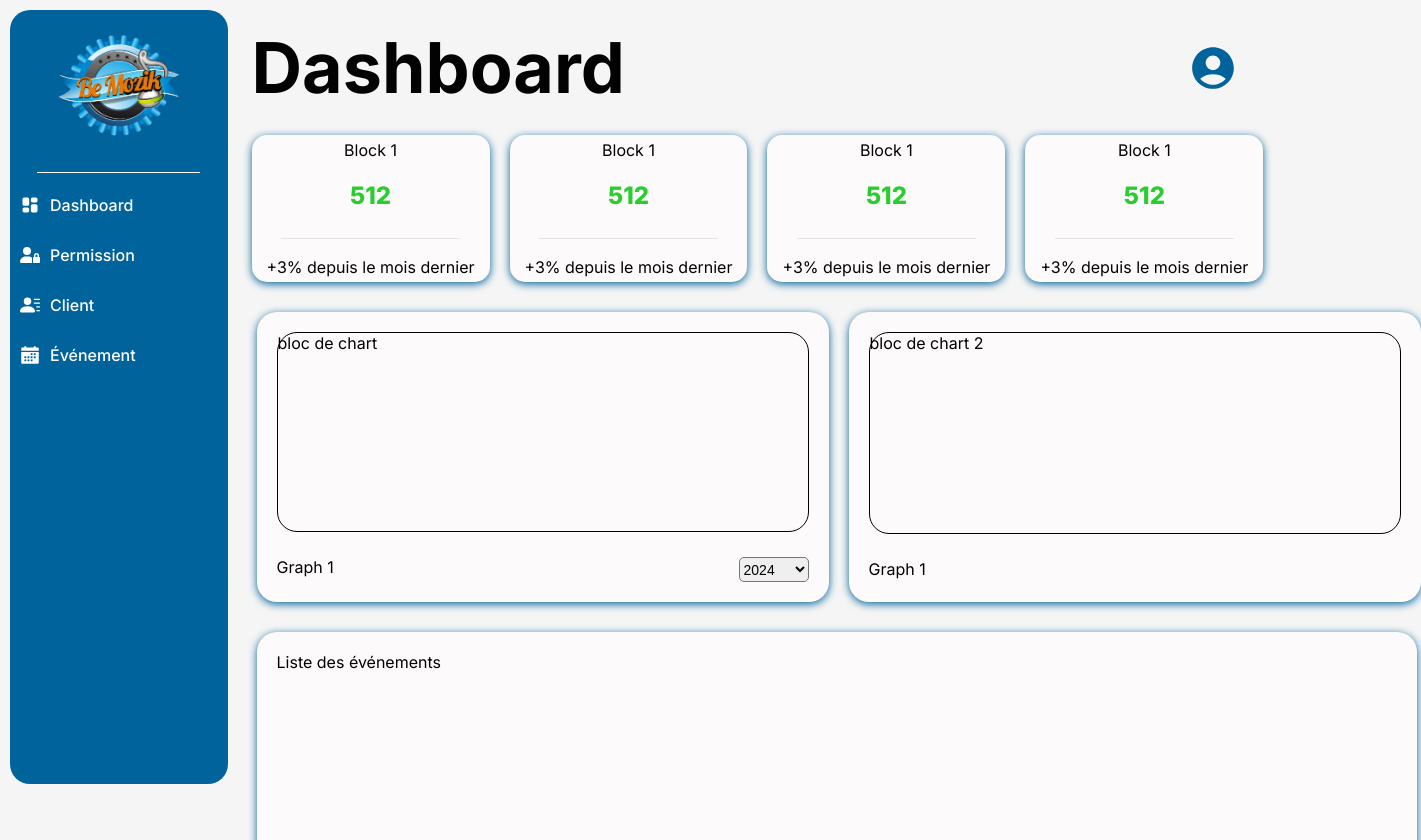
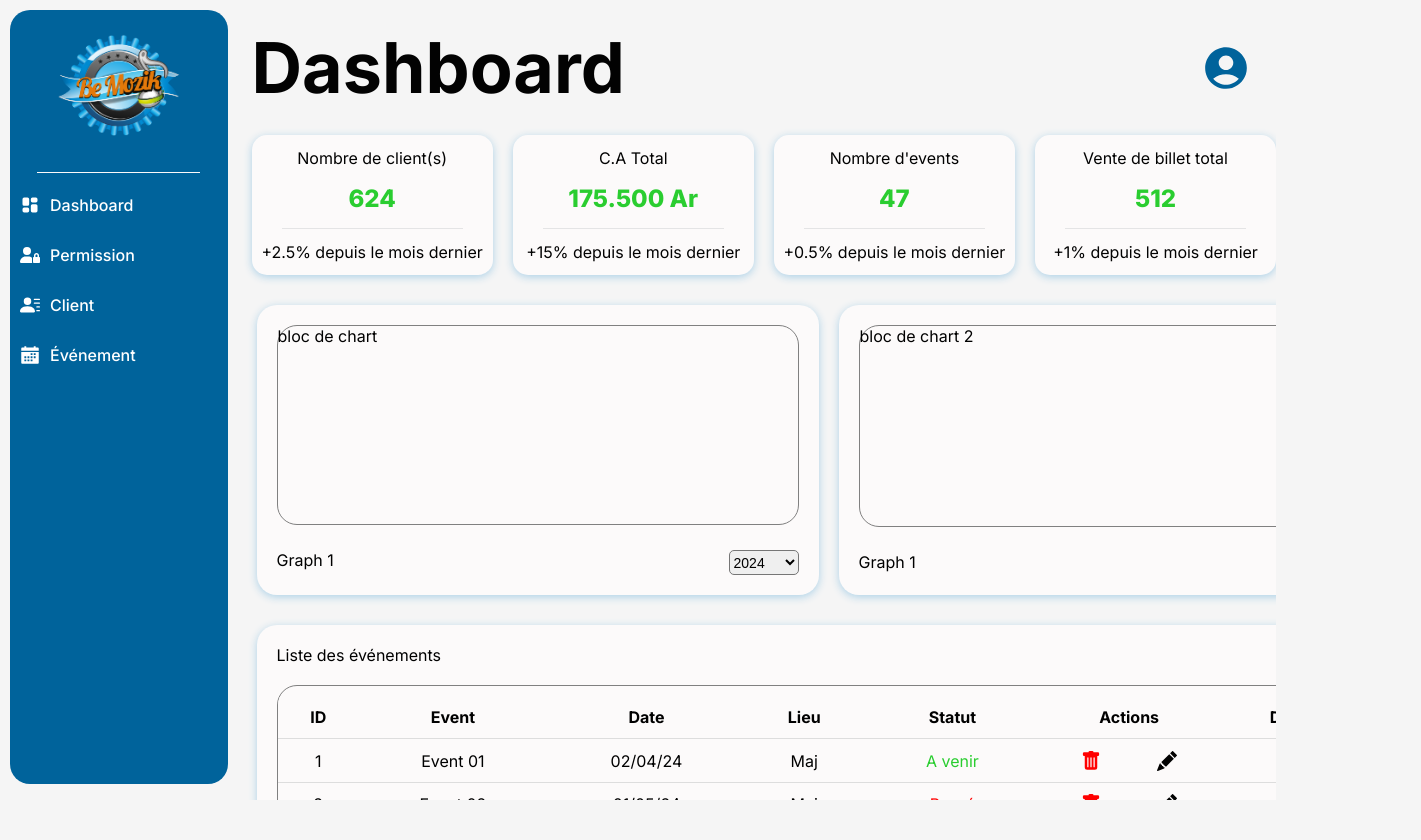
Before and after one commit to Be-mozik/Front-end-Admin, a React (Create React App) app: page / in a window 1280 px wide. Shown: the top 840 px of the page, 1421 px wide, since content can reach past the window. After the commit the page ends 800 px from the top, so only its background shows below. Built offline with nearby package versions, Linux system fonts and the light colour scheme.

Commit message:
dash board avec table

```diff
--- a/src/components/dashboard/Dashboard.css
+++ b/src/components/dashboard/Dashboard.css
@@ -1,8 +1,10 @@
 .container-d{
     display: block;
-    width: 81%;
+    width: 82%;
     height: 100%;
     margin-left: 17.7%;
+    position: absolute;
+    overflow-y: auto;
 }
 
 .header-d{
@@ -36,21 +38,24 @@
     flex-direction: column;
     justify-content: space-around;
     align-items: center;
-    width: 300px;
-    height: 147px;
+    width: 273px;
+    height: 120px;
     color: #020202;
     background: #FCFAFA;
     border-radius: 15px;
     font-size: 16px;
-    box-shadow: 0 2px 8px #00639B;
+    box-shadow: 0 2px 8px #acd1e7;
+    padding-top: 10px;
+    padding-bottom: 10px;
 }
 
 .info-d span{
     font-size: 24px;
     font-weight: 800;
     color: #2ACD30;
-    justify-content: center;
-    margin: 10px;
+    padding-top: 10px;
+
+
 }
 
 .info-d hr{
@@ -70,20 +75,19 @@
 .graph-ds{
     display: flex;
     flex-direction: column;
-    width: 600px;
+    width: 590px;
     height: 250px;
     border-radius: 20px;
     background: #FCFAFA;
     font-size: 16px;
-    box-shadow: 0 2px 8px #00639B;
+    box-shadow: 0 2px 8px #acd1e7;
     padding: 20px;
 }
 
 .chart{
-    width: 530px;
+    width: 520px;
     height: 200px;
-    border: solid;
-    border-width: 0.1px;
+    border: 0.1px solid grey;
     border-radius: 20px;
     align-items: center;
 }
@@ -105,12 +109,12 @@
 .table-d{
     display: flex;
     flex-direction: column;
-    width: 1120px;
-    height: 800px;
+    width: 1100px;
+    height: auto;
     border-radius: 20px;
     background: #FCFAFA;
     font-size: 16px;
-    box-shadow: 0 2px 8px #00639B;
+    box-shadow: 0 2px 8px #acd1e7;
     margin: 30px;
     padding: 20px;
 
--- a/src/components/dashboard/Dashboard.jsx
+++ b/src/components/dashboard/Dashboard.jsx
@@ -1,7 +1,7 @@
 import Sidebar from "../sidebar/Sidebar";
 import { MdAccountCircle } from "react-icons/md"
 import './Dashboard.css'
-
+import { TableDash } from "./Tabledash";
 
 const Dashboard  = () => {
     return(
@@ -16,28 +16,28 @@ const Dashboard  = () => {
                 </div>
                 <div className="info-ds">
                     <div className="info-d">
-                        Block 1
+                        Nombre de client(s)
+                        <span>624</span>
+                        <hr />
+                        +2.5% depuis le mois dernier
+                    </div>
+                    <div className="info-d">
+                        C.A Total
+                        <span>175.500 Ar</span>
+                        <hr />
+                        +15% depuis le mois dernier
+                    </div>
+                    <div className="info-d">
+                        Nombre d'events
+                        <span>47</span>
+                        <hr />
+                        +0.5% depuis le mois dernier
+                    </div>
+                    <div className="info-d">
+                        Vente de billet total
                         <span>512</span>
                         <hr />
-                        +3% depuis le mois dernier
-                    </div>
-                    <div className="info-d">
-                        Block 1
-                        <span>512</span>
-                        <hr />
-                        +3% depuis le mois dernier
-                    </div>
-                    <div className="info-d">
-                        Block 1
-                        <span>512</span>
-                        <hr />
-                        +3% depuis le mois dernier
-                    </div>
-                    <div className="info-d">
-                        Block 1
-                        <span>512</span>
-                        <hr />
-                        +3% depuis le mois dernier
+                        +1% depuis le mois dernier
                     </div>
                 </div>
                 <div className="graph-d">
@@ -64,9 +64,7 @@ const Dashboard  = () => {
                 <div className="table-d">
                     <div className="titre-table">
                         Liste des événements
-                    </div>
-                    <div className="table-ds">
-
+                        <TableDash></TableDash>
                     </div>
                 </div>
             </div>
--- /dev/null
+++ b/src/components/dashboard/Tabledash.css
@@ -0,0 +1,78 @@
+.table-wrapper-d {
+    width: 100%;
+    margin-top: 20px;
+    border-radius: 20px;
+    border: solid 0.1px grey;
+    overflow-x: auto;
+}
+
+.table-dash {
+    display: table;
+    width: 100%;
+    table-layout: auto;
+    border-collapse: collapse;
+    margin: 10px 0;
+    border: none;
+    border-radius: 30px;
+}
+
+.table-dash thead{
+    background-color: #FCFAFA;
+    color: black;
+
+}
+
+.table-dash th,
+.table-dash td {
+    padding: 0.7em;
+    width: auto;
+    text-align: center;
+}
+
+.table-dash td{
+    border-top: 0.5px solid #ddd;
+    overflow: hidden;
+    text-overflow: ellipsis;
+}
+
+.table-dash tbody tr:hover{
+    background-color: #eee;
+}
+
+.label{
+    border-radius: 3px;
+    padding: 0.3rem;
+    color: white;
+}
+
+.label-venir{
+    color: #2ACD30;
+}
+
+.label-passe{
+    color: #FF0000;
+}
+
+.actions{
+    display: flex;
+    justify-content: space-around;
+}
+
+.actions svg{
+    max-width: 100%;
+    height: auto;
+    width: 20px;
+    cursor: pointer;
+}
+
+.deleted{
+    color: #FF0000;
+}
+
+.modified{
+    color: #020202;
+}
+
+.info{
+    color: #00639B;
+}
--- /dev/null
+++ b/src/components/dashboard/Tabledash.jsx
@@ -0,0 +1,64 @@
+import React from "react"
+import './Tabledash.css'
+import { BsFillPencilFill, BsFillTrashFill,BsInfoSquareFill } from "react-icons/bs"
+
+export const TableDash = () => {
+    return <div className="table-wrapper-d">
+        <table className="table-dash">
+            <thead>
+                <tr>
+                    <th>ID</th>
+                    <th>Event</th>
+                    <th>Date</th>
+                    <th>Lieu</th>
+                    <th>Statut</th>
+                    <th>Actions</th>
+                    <th>Details</th>
+                </tr>
+            </thead>
+            <tbody>
+                <tr>
+                    <td>1</td>
+                    <td>Event 01</td>
+                    <td>02/04/24</td>
+                    <td>Maj</td>
+                    <td>
+                        <span className="label label-venir">A venir</span>
+                    </td>
+                    <td>
+                        <span className="actions">
+                            <BsFillTrashFill className="deleted"/>
+                            <BsFillPencilFill className="modified"/>
+                        </span>
+                    </td>
+                    <td>
+                        <span className="actions">
+                            <BsInfoSquareFill className="info"/>
+                        </span>
+                    </td>
+                </tr>
+
+                <tr>
+                    <td>2</td>
+                    <td>Event 02</td>
+                    <td>01/05/24</td>
+                    <td>Maj</td>
+                    <td>
+                        <span className="label label-passe">Passé</span>
+                    </td>
+                    <td>
+                        <span className="actions">
+                            <BsFillTrashFill className="deleted"/>
+                            <BsFillPencilFill className="modified"/>
+                        </span>
+                    </td>
+                    <td>
+                        <span className="actions">
+                            <BsInfoSquareFill className="info"/>
+                        </span>
+                    </td>
+                </tr>
+            </tbody>
+        </table>
+    </div>
+}
--- a/src/index.css
+++ b/src/index.css
@@ -6,7 +6,6 @@ body {
     sans-serif;
   -webkit-font-smoothing: antialiased;
   -moz-osx-font-smoothing: grayscale;
-  height: 200vh;
   background-color: #00639B;
 }
 
```
